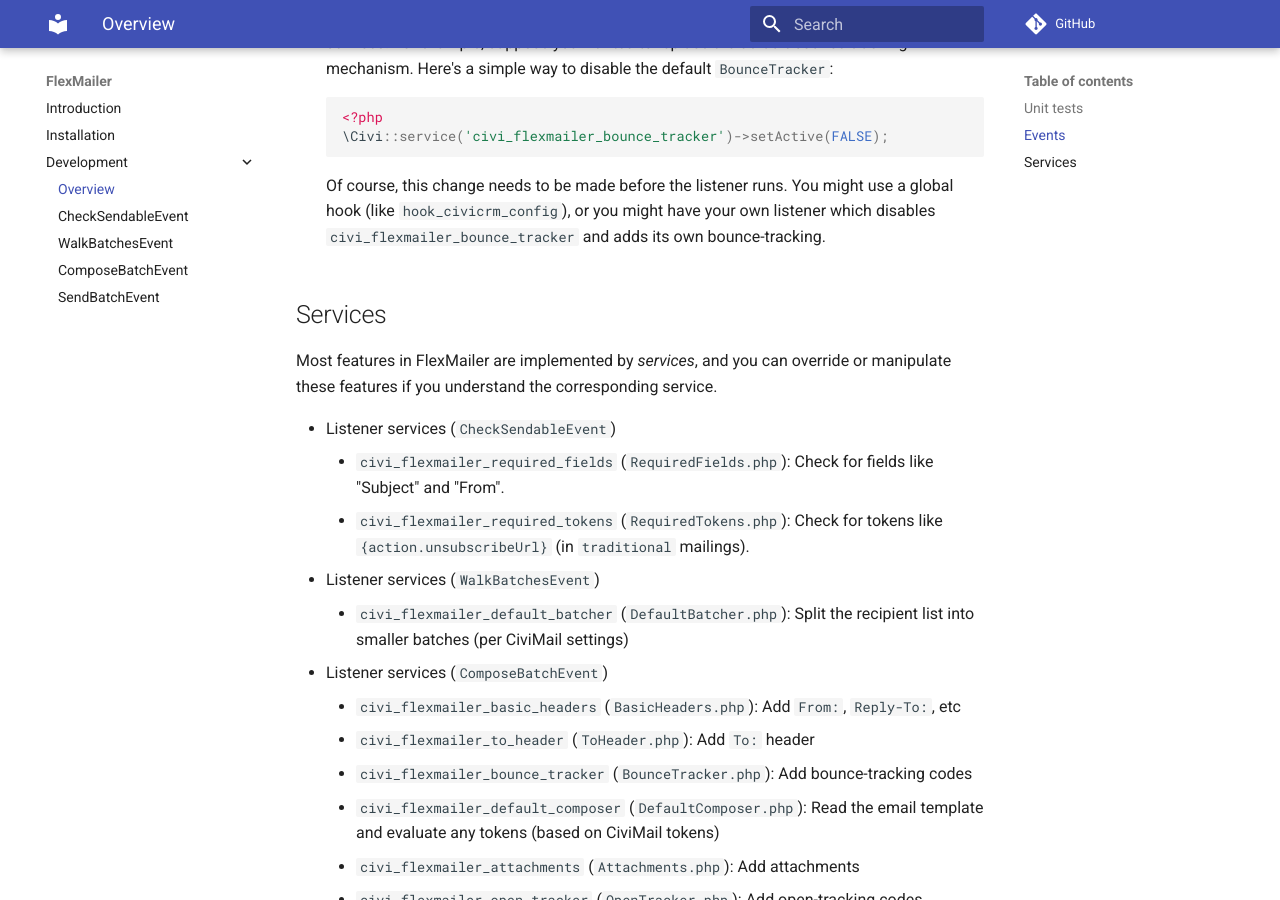
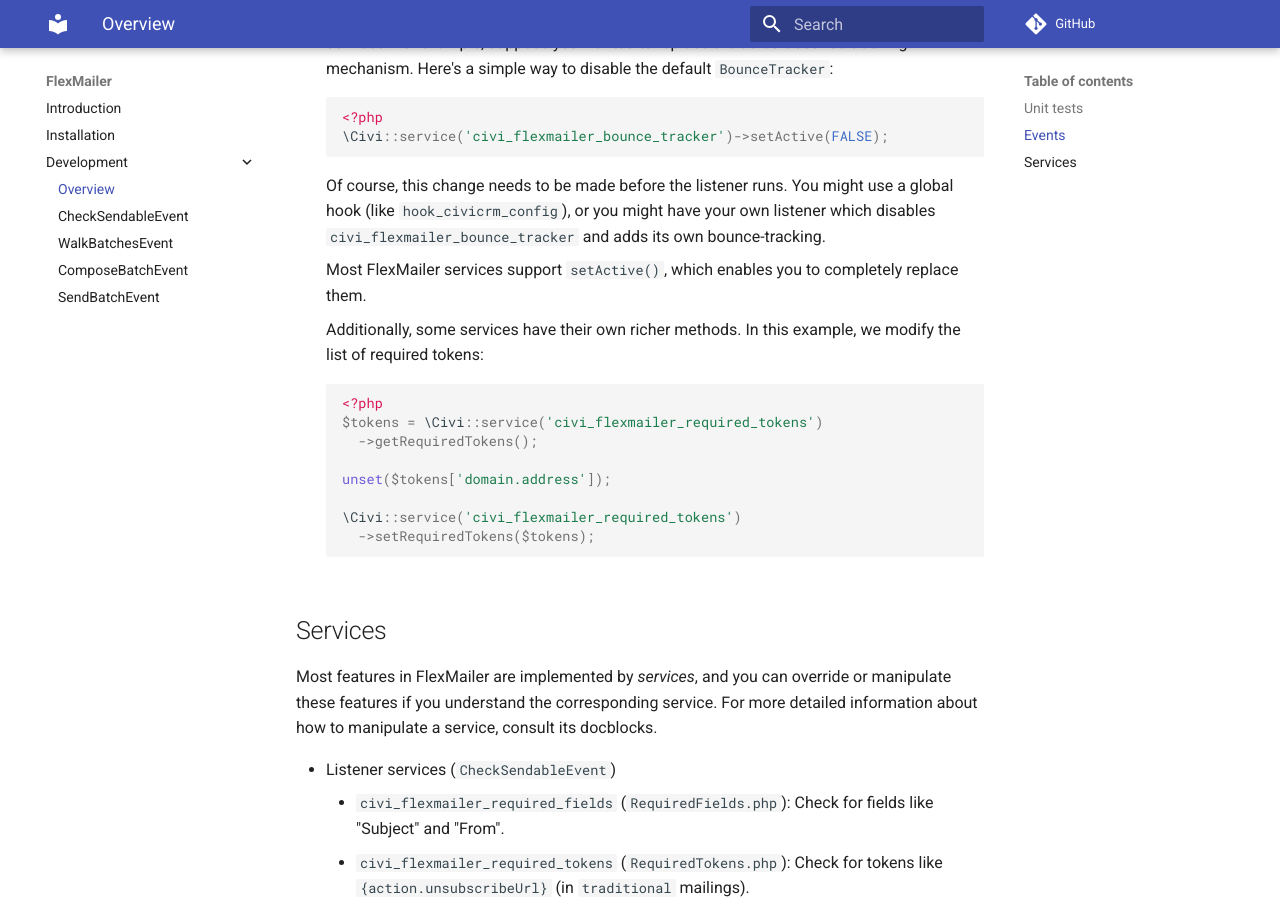
Before and after one commit to civicrm/org.civicrm.flexmailer, an MkDocs documentation site: the page built from docs/develop/index.md, in a window 1280 px wide and 900 px high, scrolled down 2090 px. Built offline with MkDocs 1.6.1 and Material for MkDocs 9.7.7, drawn with Linux system fonts in a browser that asks for light colours; comment, search, counter and statistics services are not loaded; old or Windows-style settings are respelled for this version of MkDocs.

Commit message:
CRM-21472 - Document how to change list of required tokens

````diff
--- a/docs/develop/index.md
+++ b/docs/develop/index.md
@@ -92,10 +92,25 @@ There are a few tricks for manipulating the pipeline:
     Of course, this change needs to be made before the listener runs. You might use a global hook (like `hook_civicrm_config`), or you might
     have your own listener which disables `civi_flexmailer_bounce_tracker` and adds its own bounce-tracking.
 
+    Most FlexMailer services support `setActive()`, which enables you to completely replace them.
+
+    Additionally, some services have their own richer methods. In this example, we modify the list of required tokens:
+
+    ```php
+    <?php
+    $tokens = \Civi::service('civi_flexmailer_required_tokens')
+      ->getRequiredTokens();
+
+    unset($tokens['domain.address']);
+
+    \Civi::service('civi_flexmailer_required_tokens')
+      ->setRequiredTokens($tokens);
+    ```
 
 ## Services
 
 Most features in FlexMailer are implemented by *services*, and you can override or manipulate these features if you understand the corresponding service.
+For more detailed information about how to manipulate a service, consult its docblocks.
 
 * Listener services (`CheckSendableEvent`)
      * `civi_flexmailer_required_fields` (`RequiredFields.php`): Check for fields like "Subject" and "From".
````
